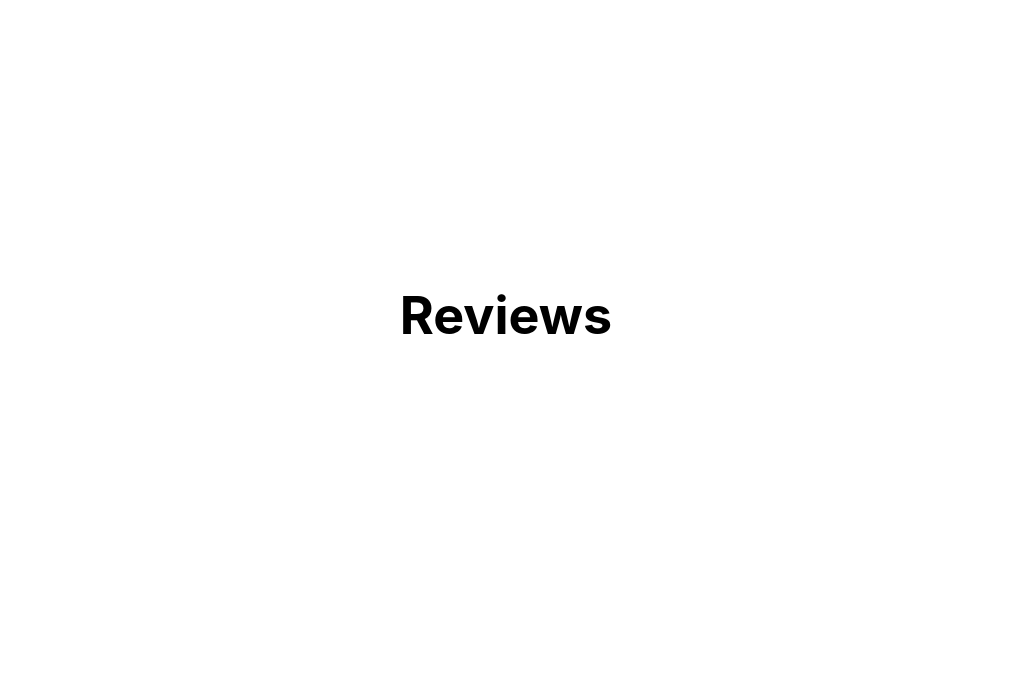
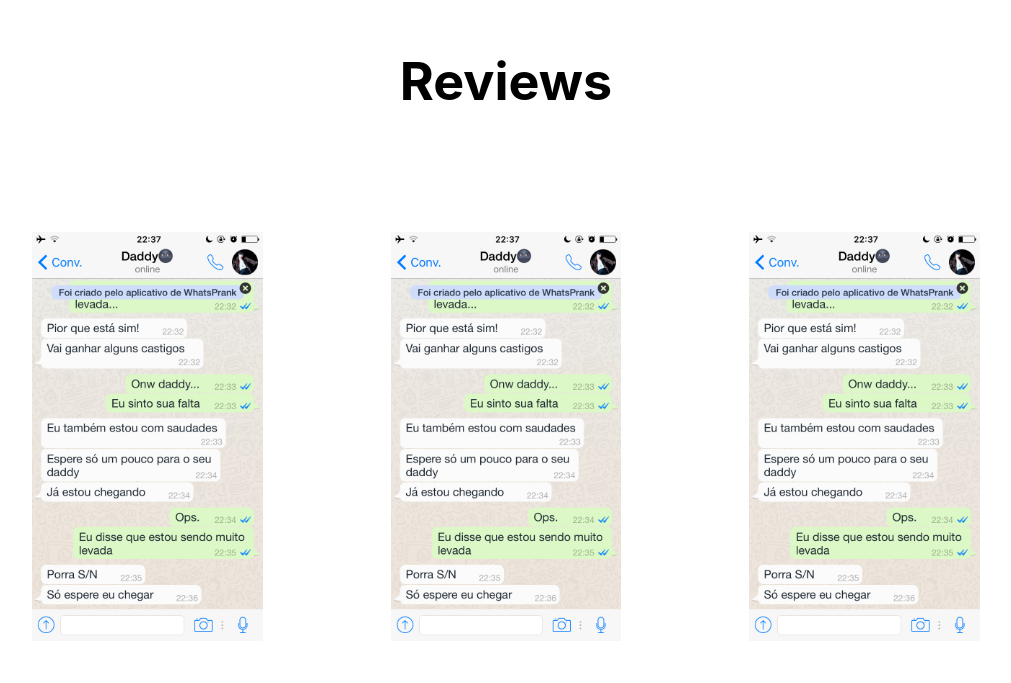
Before and after one commit to lucasgit2000/PROJECT.DoctorTrade.PageV2, a React (Create React App) app in the folder web-landing-page/: page / in a window 1280 px wide. Shown: the part 4417-5100 px from the top of the page, without its empty margins (134-1145 px from the left). Built offline with nearby package versions, Linux system fonts and the light colour scheme; the HTML template or start-up script is replaced by a standard one.

Commit message:
review & footer section.

```diff
--- a/web-landing-page/src/App.js
+++ b/web-landing-page/src/App.js
@@ -23,7 +23,7 @@
       <Reviews />
       <Portfolio />
       <Timer />
-      {/* <Footer/> */}
+      <Footer/>
       {/*TODO: float button */}
     </div>
   );
--- a/web-landing-page/src/components/footer/footer.css
+++ b/web-landing-page/src/components/footer/footer.css
@@ -1,6 +1,7 @@
 .footer {
     padding: 25px 0;
     text-align: center;
+    background-color: #212529;
 }
 
 .footer span.copyright {
--- a/web-landing-page/src/components/reviews/reviews.css
+++ b/web-landing-page/src/components/reviews/reviews.css
@@ -1,14 +1,22 @@
-.Reviews {
+.reviews {
+  margin-top: 100px;
   text-align: center;
+  min-height: 100vh;
 }
 
-.ReviewsHeader {
+.reviews-header {
   background-color: #ffffff;
-  min-height: 100vh;
   display: flex;
   flex-direction: column;
   align-items: center;
   justify-content: center;
   font-size: calc(10px + 2vmin);
   color: #000000;
+  margin-bottom: 20px;
 }
+
+.reviews-body>img{
+  margin-top: 50px;
+  width: 18%;
+  margin: 5%;
+}
--- a/web-landing-page/src/components/reviews/reviews.js
+++ b/web-landing-page/src/components/reviews/reviews.js
@@ -4,10 +4,15 @@
 
 function Reviews() {
     return (
-        <div className="Reviews" id="home">
-            <header className="ReviewsHeader">
+        <div className="reviews" id="home">
+            <div className="reviews-header">
                 <h1>Reviews</h1>
-            </header>
+            </div>
+            <div className="reviews-body">
+                <img src={require('../../assets/img/030f3a6c46e0ad1de1268b929414f768.png')}></img>
+                <img src={require('../../assets/img/030f3a6c46e0ad1de1268b929414f768.png')}></img>
+                <img src={require('../../assets/img/030f3a6c46e0ad1de1268b929414f768.png')}></img>
+            </div>
         </div>
     );
 }
```
Also changed, not shown: web-landing-page/src/assets/img/030f3a6c46e0ad1de1268b929414f768.png (added).
